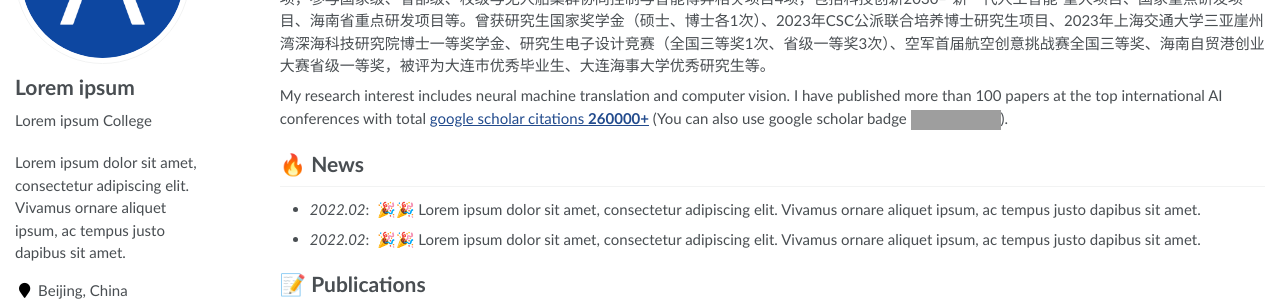
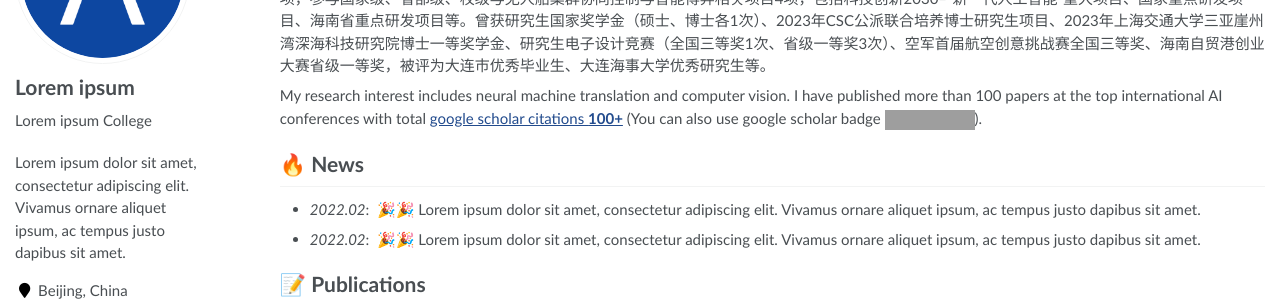
Before and after one commit to wwtsjtu/wwt.github.io, a Jekyll site: the page built from _pages/about.md, in a window 1280 px wide and 1316 px high. Shown: the part 202-503 px from the top of the window. Built offline with Jekyll 4.4.1, drawn with Linux system fonts in a browser that asks for light colours; grey boxes are pictures that could not be loaded.

Commit message:
Update about.md

```diff
--- a/_pages/about.md
+++ b/_pages/about.md
@@ -19,7 +19,7 @@ redirect_from:
 
 吴文涛，黑龙江齐齐哈尔人，出生于1995年10月。本科毕业于哈尔滨理工大学电气工程及自动化专业，硕士毕业于大连海事大学电气工程专业，博士就读于上海交通大学电子信息专业，主要从事无人船集群协同控制、安全控制、网络化控制等研究工作。在IEEE系列汇刊 IEEE Trans. Cybern.、IEEE Trans. Syst. Man, Cybern., Syst.、 IEEE Trans. Intell. Veh.、IEEE/CAA J. Autom. Sinica、IEEE Trans. Intell. Transp. Syst.、Ocean Eng. 等 SCI、EI、核心刊物共发表论文22篇，授权与受理专利3项，其中第一作者论文13篇（SCI 论文7篇、EI论文4篇、中文核心论文2篇），入选辽宁省优秀硕士学位论文、第七届集群智能与协同控制大会最佳学生论文提名奖、中国知网“高被引、高下载”论文2篇。主持上海交通大学三亚研究院科学研究基金项目1项，参与国家级、省部级、校级与无人船集群协同控制与智能博弈相关项目4项，包括科技创新2030--“新一代人工智能”重大项目、国家重点研发项目、海南省重点研发项目等。曾获研究生国家奖学金（硕士、博士各1次）、2023年CSC公派联合培养博士研究生项目、2023年上海交通大学三亚崖州湾深海科技研究院博士一等奖学金、研究生电子设计竞赛（全国三等奖1次、省级一等奖3次）、空军首届航空创意挑战赛全国三等奖、海南自贸港创业大赛省级一等奖，被评为大连市优秀毕业生、大连海事大学优秀研究生等。
 
-My research interest includes neural machine translation and computer vision. I have published more than 100 papers at the top international AI conferences with total <a href='https://scholar.google.com/citations?user=WGp4lBIAAAAJ&hl=zh-CN&oi=sra'>google scholar citations <strong><span id='total_cit'>260000+</span></strong></a> (You can also use google scholar badge <a href='https://scholar.google.com/citations?user=WGp4lBIAAAAJ&hl=zh-CN&oi=sra'><img src="https://img.shields.io/endpoint?url={{ url | url_encode }}&logo=Google%20Scholar&labelColor=f6f6f6&color=9cf&style=flat&label=citations"></a>).
+My research interest includes neural machine translation and computer vision. I have published more than 100 papers at the top international AI conferences with total <a href='https://scholar.google.com/citations?user=WGp4lBIAAAAJ&hl=zh-CN&oi=sra'>google scholar citations <strong><span id='total_cit'>100+</span></strong></a> (You can also use google scholar badge <a href='https://scholar.google.com/citations?user=WGp4lBIAAAAJ&hl=zh-CN&oi=sra'><img src="https://img.shields.io/endpoint?url={{ url | url_encode }}&logo=Google%20Scholar&labelColor=f6f6f6&color=9cf&style=flat&label=citations"></a>).
 
 # 🔥 News
 - *2022.02*: &nbsp;🎉🎉 Lorem ipsum dolor sit amet, consectetur adipiscing elit. Vivamus ornare aliquet ipsum, ac tempus justo dapibus sit amet.
```
